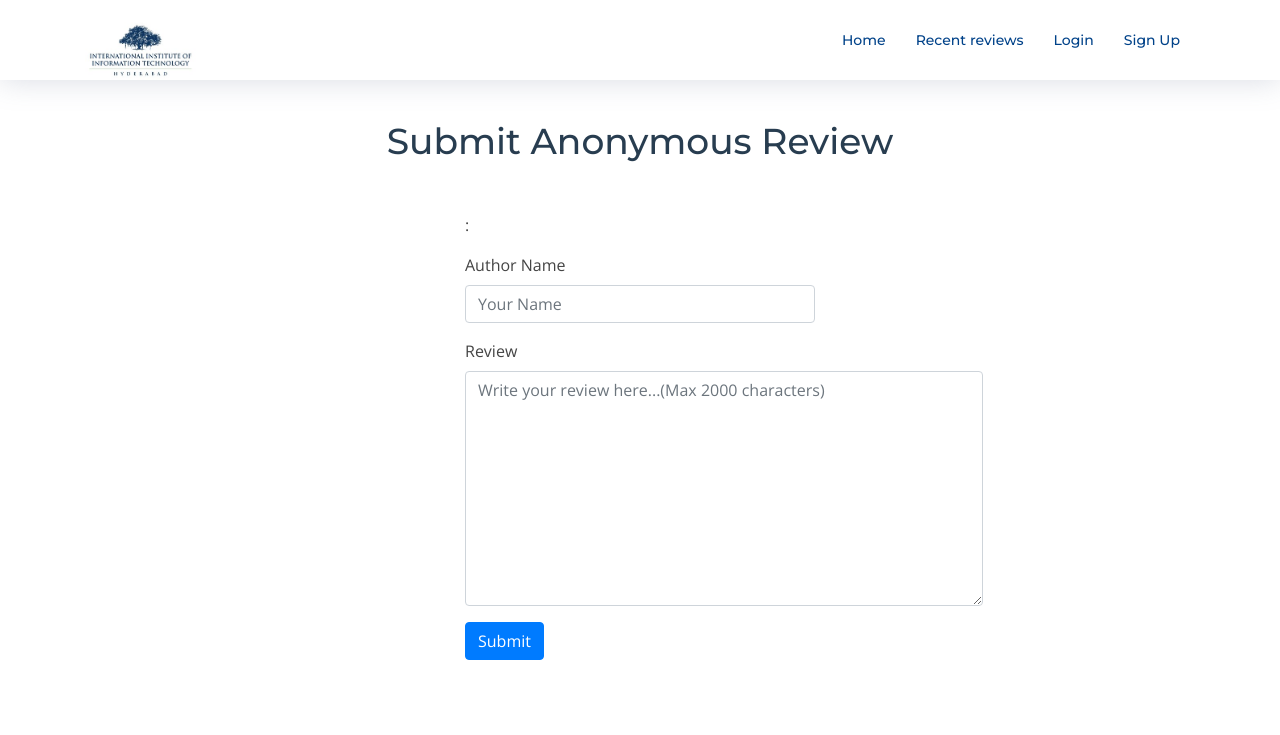
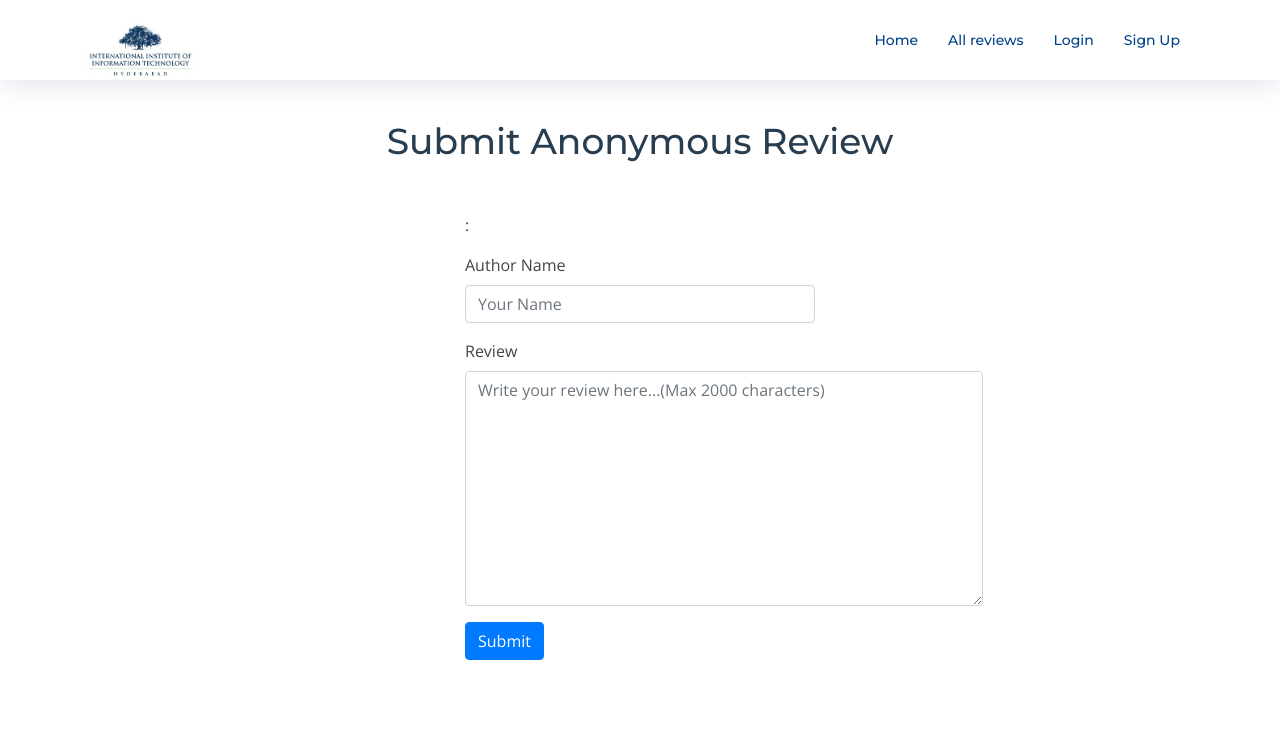
Before and after one commit to abhishek8899/Blockchain-based-Course-Review-System, a Flask app: template python_blockchain_app-ibm_blockchain_post-2/app/templates/submit_review.html in a window 1280 px wide. Shown: the top 735 px of the page. Run offline with Flask 2, Linux system fonts and the light colour scheme; the template is opened without the code that fills it, so the values that code supplies are empty; some libraries are stand-ins or nearby versions.

Commit message:
small change

```diff
--- a/python_blockchain_app-ibm_blockchain_post-2/app/main.py
+++ b/python_blockchain_app-ibm_blockchain_post-2/app/main.py
@@ -11,6 +11,7 @@ from wtforms.validators import InputRequired
 from app import constants
 
 main = Blueprint('main', __name__)
+
 
 # The node with which our application interacts, there can be multiple
 # such nodes as well.
--- a/python_blockchain_app-ibm_blockchain_post-2/app/templates/submit_review.html
+++ b/python_blockchain_app-ibm_blockchain_post-2/app/templates/submit_review.html
@@ -54,7 +54,7 @@
   			<ul>
   				<li class="active"><a href="{{ url_for('main.sample') }}">Home</a></li>
   				<!-- <li><a href="#about">About us</a></li> -->
-  				<li><a href="{{url_for('main.course_search')}}">Recent reviews</a></li>
+  				<li><a href="{{url_for('main.course_search')}}">All reviews</a></li>
   				<!-- <li><a href="#">Add new</a></li> -->
   				<!-- <li><a href="#portfolio">Mine</a></li> -->
   				<!-- <li><a href="#team">Team</a></li> -->
```
Also changed, not shown: 1 other file.
